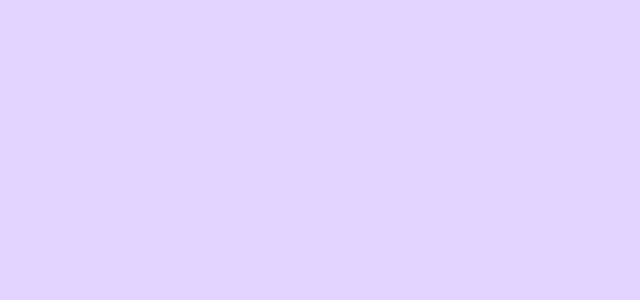
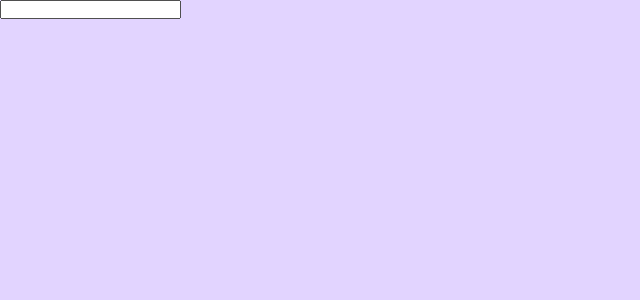
Before and after one commit to elijahgummer/weather-app-react, a React (Create React App) app in the folder weather-app-react/: page / in a window 1280 px wide. Shown: the top 300 px of the page, without its empty margins (0-640 px from the left). Built offline with nearby package versions, Linux system fonts and the light colour scheme.

Commit message:
changed the code

```diff
--- a/weather-app-react/src/components/Weather.jsx
+++ b/weather-app-react/src/components/Weather.jsx
@@ -3,8 +3,10 @@ import './Weather.css'
 
 const Weather = () => {
   return (
-    <div>
-
+    <div className='weather'>
+      <div className="search-bar">
+        <input type="text" />
+      </div>
     </div>
   )
 }
```
